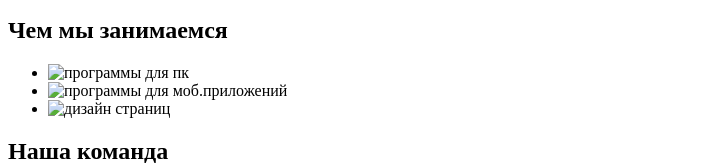
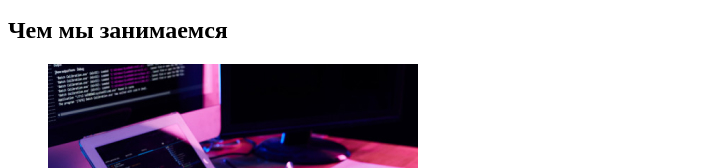
Before and after one commit to Chernigovka68/goit-markup-hw-01, a plain HTML site: page index.html in a window 1280 px wide. Shown: the part 578-746 px from the top of the page, without its empty margins (0-717 px from the left). Drawn offline with Linux system fonts and the light colour scheme.

Commit message:
index html,.correct

```diff
--- a/index.html
+++ b/index.html
@@ -45,13 +45,19 @@
         <h2>Чем мы занимаемся</h2>
         <ul>
           <li>
-            <img src="./images/about/img_1.jpg"alt="программы для пк" width="370" height="294"
+            <img src="./images/about/img_1.jpg" alt="программы для пк" width="370" height="294" />
           </li>
           <li>
-            <img src="./images/about/img_2.jpg" alt="программы для моб.приложений"
-            width="370"height="294"
+            <img
+              src="./images/about/img_2.jpg"
+              alt="программы для моб.приложений"
+              width="370"
+              height="294"
+            />
           </li>
-          <li><img src="./images/about/img_3.jpg "alt="дизайн страниц"width="370"height="294"</li>
+          <li>
+            <img src="./images/about/img_3.jpg " alt="дизайн страниц" width="370" height="294" />
+          </li>
         </ul>
       </section>
       <section>
```
Also changed, not shown: .prettierrc.json (added), images/about/img_1.jpg (added), images/about/img_2.jpg (added), images/about/img_3.jpg (added), images/our team/img_face1.jpg (added), images/our team/img_face2.jpg (added), images/our team/img_face3.jpg (added), images/our team/img_face4.jpg (added).
